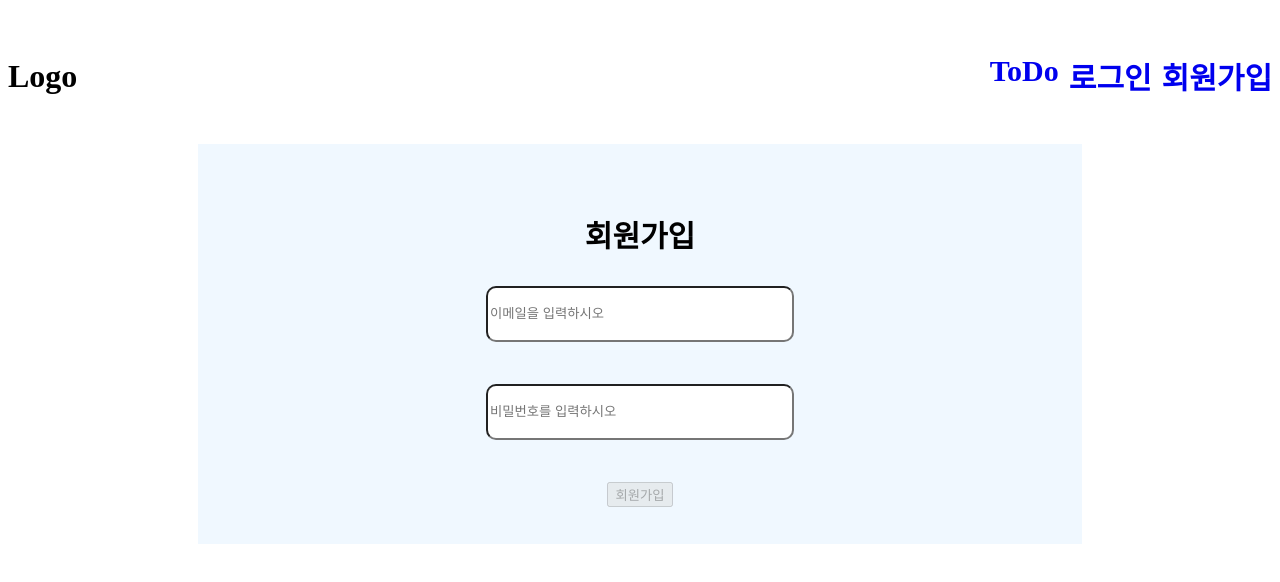
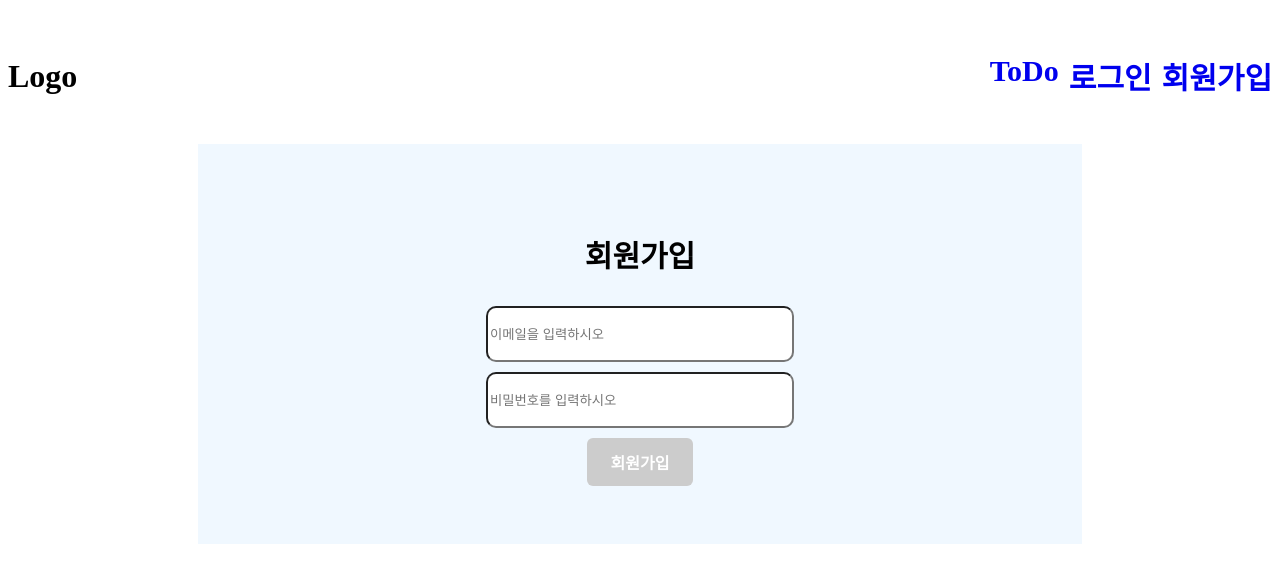
Before and after one commit to owen970517/wanted-pre-onboarding-frontend, a React (Create React App) app: page /wanted-pre-onboarding-frontend/signup in a window 1280 px wide. Shown: the top 582 px of the page. Built offline with nearby package versions, Linux system fonts and the light colour scheme.

Commit message:
회원가입 유효성 검사 코드 수정 및 css 개선

```diff
--- a/src/auth/SignIn.tsx
+++ b/src/auth/SignIn.tsx
@@ -16,17 +16,6 @@ const SignIn = () => {
             nav('/todo')
        }
     },[])
-    const onSignInSubmit = (e:React.FormEvent<HTMLFormElement>) => {
-        e.preventDefault();
-        const res = postLogin({email: email , password:password})
-        res.then((getData) => {
-            console.log(getData)
-            if (getData?.access_token) {
-                localStorage.setItem('token',getData?.access_token);
-            }
-            nav('/todo')
-        });
-    }
     const onSignInBtn = () => {
         const res = postLogin({email: email , password:password})
         res.then((getData) => {
@@ -45,7 +34,7 @@ const SignIn = () => {
     return (
         <Wrapper>
             <Title>로그인</Title>
-            <SignInForm onSubmit={onSignInSubmit}>
+            <SignInForm>
                 <EmailInput data-testid="email-input"
                     type="email"
                     value={email}
@@ -58,7 +47,7 @@ const SignIn = () => {
                     onChange={onPasswordChange}
                 />
             </SignInForm>
-            <button type='button' data-testid="signin-button" disabled={!isFormValid} onClick={onSignInBtn}>로그인</button>
+            <SignInButton type='button' data-testid="signin-button" disabled={!isFormValid} onClick={onSignInBtn}>로그인</SignInButton>
         </Wrapper>
     )
 }
@@ -75,7 +64,7 @@ const Wrapper = styled.div`
 const Title = styled.h3`
     font-size: 30px;
 `
-const SignInForm = styled.form`
+const SignInForm = styled.div`
     display: flex;
     flex-direction: column;
 `
@@ -91,5 +80,24 @@ const PasswordInput = styled.input`
     border-radius: 10px;
     margin-bottom: 10px;
 `
+const SignInButton = styled.button`
+    display: inline-block;
+    padding: 12px 24px;
+    background-color: #1a759f;
+    color: #fff;
+    font-size: 16px;
+    font-weight: bold;
+    border: none;
+    border-radius: 6px;
+    cursor: pointer;
+    transition: background-color 0.3s ease;
+    &:hover {
+        background-color: #0f5679;
+    }
+    &:disabled {
+        background-color: #ccc;
+        cursor: not-allowed;
+    }
+`
 
 export default SignIn
--- a/src/auth/SignUp.tsx
+++ b/src/auth/SignUp.tsx
@@ -7,27 +7,15 @@ const SignUp = () => {
     const nav = useNavigate();
     const [email,setEmail] = useState('')
     const [password,setPassword] = useState('')
-    const [emailValid,setEmailValid] = useState('')
-    const [passwordValid,setPasswordValid] = useState('')
-    const isEmailValid = email?.includes('@');
-    const isPasswordValid = password?.length >= 8;
-    const isFormValid = isEmailValid && isPasswordValid;
+    const [isEmailValid, setIsEmailValid] = useState(false);
+    const [isPasswordValid, setIsPasswordValid] = useState(false);
+    const [isFormValid, setIsFormValid] = useState(false);
     const isLogin = localStorage.getItem('token');
     useEffect(()=> {
         if (isLogin) {
             nav('/todo')
         }
     },[])
-    const onSignUp = (e:React.FormEvent<HTMLFormElement>) => {
-        e.preventDefault();
-        const data = createUser({email: email , password:password})
-        data.then((res) => {
-            if (res?.status === 201) {
-                alert('회원가입이 완료되었습니다.')
-                nav('/signin')
-            }
-        });
-    }
     const onSignUpBtn = () => {
         const data = createUser({email: email , password:password})
         data.then((res) => {
@@ -39,35 +27,35 @@ const SignUp = () => {
     }
     const onEamilChange = (e:React.ChangeEvent<HTMLInputElement>) => {
         setEmail(e.target.value)
-        if (!isEmailValid) {
-            setEmailValid('반드시 @를 포함해주세요')
-        }
+        const isValid = e.target.value?.includes('@');
+        setIsEmailValid(isValid);
+        setIsFormValid(isValid && isPasswordValid);
     }
     const onPasswordChange = (e:React.ChangeEvent<HTMLInputElement>) => {
         setPassword(e.target.value)
-        if (!isPasswordValid) {
-            setPasswordValid('비밀번호 8자리 이상 입력해주세요')
-        }
+        const isValid = e.target.value?.length >= 8;
+        setIsPasswordValid(isValid);
+        setIsFormValid(isEmailValid && isValid);
     }
   return (
     <Wrapper>
         <Title>회원가입</Title>
-        <SignUpForm onSubmit={onSignUp}>
+        <SignUpForm>
             <EmailInput data-testid="email-input"
                 type="email"
                 value={email}
                 placeholder='이메일을 입력하시오'
                 onChange={onEamilChange}/>
-            {!isEmailValid && <p style={{color:'red'}}>{emailValid}</p>}
+            {email && !isEmailValid && (<p style={{ color: 'red' }}>이메일 형식이 올바르지 않습니다.</p>)}
             <PasswordInput data-testid="password-input"
                 type="password"
                 value={password}
                 placeholder='비밀번호를 입력하시오'
                 onChange={onPasswordChange}
             />
-            {!isPasswordValid && <p style={{color:'red'}}>{passwordValid}</p>}
+            {password && !isPasswordValid && (<p style={{ color: 'red' }}>비밀번호는 8자리 이상이어야 합니다.</p>)}
         </SignUpForm>
-        <button data-testid="signup-button" disabled={!isFormValid} onClick={onSignUpBtn}>회원가입</button>
+        <SignUpButton data-testid="signup-button" disabled={!isFormValid} onClick={onSignUpBtn}>회원가입</SignUpButton>
     </Wrapper>
   )
 }
@@ -84,7 +72,7 @@ const Wrapper = styled.div`
 const Title = styled.h3`
     font-size: 30px;
 `
-const SignUpForm = styled.form`
+const SignUpForm = styled.div`
     display: flex;
     flex-direction: column;
 `
@@ -100,4 +88,23 @@ const PasswordInput = styled.input`
     border-radius: 10px;
     margin-bottom: 10px;
 `
+const SignUpButton = styled.button`
+    display: inline-block;
+    padding: 12px 24px;
+    background-color: #1a759f;
+    color: #fff;
+    font-size: 16px;
+    font-weight: bold;
+    border: none;
+    border-radius: 6px;
+    cursor: pointer;
+    transition: background-color 0.3s ease;
+    &:hover {
+        background-color: #0f5679;
+    }
+    &:disabled {
+        background-color: #ccc;
+        cursor: not-allowed;
+    }
+`
 export default SignUp
--- a/src/components/Header.tsx
+++ b/src/components/Header.tsx
@@ -24,7 +24,7 @@ const Header = () => {
           </Item>
           {
             isLogin &&  <Item>
-              <button onClick={onLogOut}>로그아웃</button>
+              <LogOutButton onClick={onLogOut}>로그아웃</LogOutButton>
             </Item>
           }
         </List>
@@ -33,9 +33,9 @@ const Header = () => {
 }
 
 const Wrapper = styled.div`
-    display: flex;
-    justify-content: space-between;
-    align-items: center;
+  display: flex;
+  justify-content: space-between;
+  align-items: center;
 `
 
 const List = styled.ul`
@@ -50,5 +50,19 @@ const Item = styled.h3`
 const StyledLink = styled(Link)`
   text-decoration: none;
 `;
-
+const LogOutButton= styled.button`
+  display: inline-block;
+  padding: 10px 20px;
+  background-color: #e63946;
+  color: #fff;
+  font-size: 14px;
+  font-weight: bold;
+  border: none;
+  border-radius: 6px;
+  cursor: pointer;
+  transition: background-color 0.3s ease;
+  &:hover {
+    background-color: #c53741;
+  }
+`
 export default Header
```
